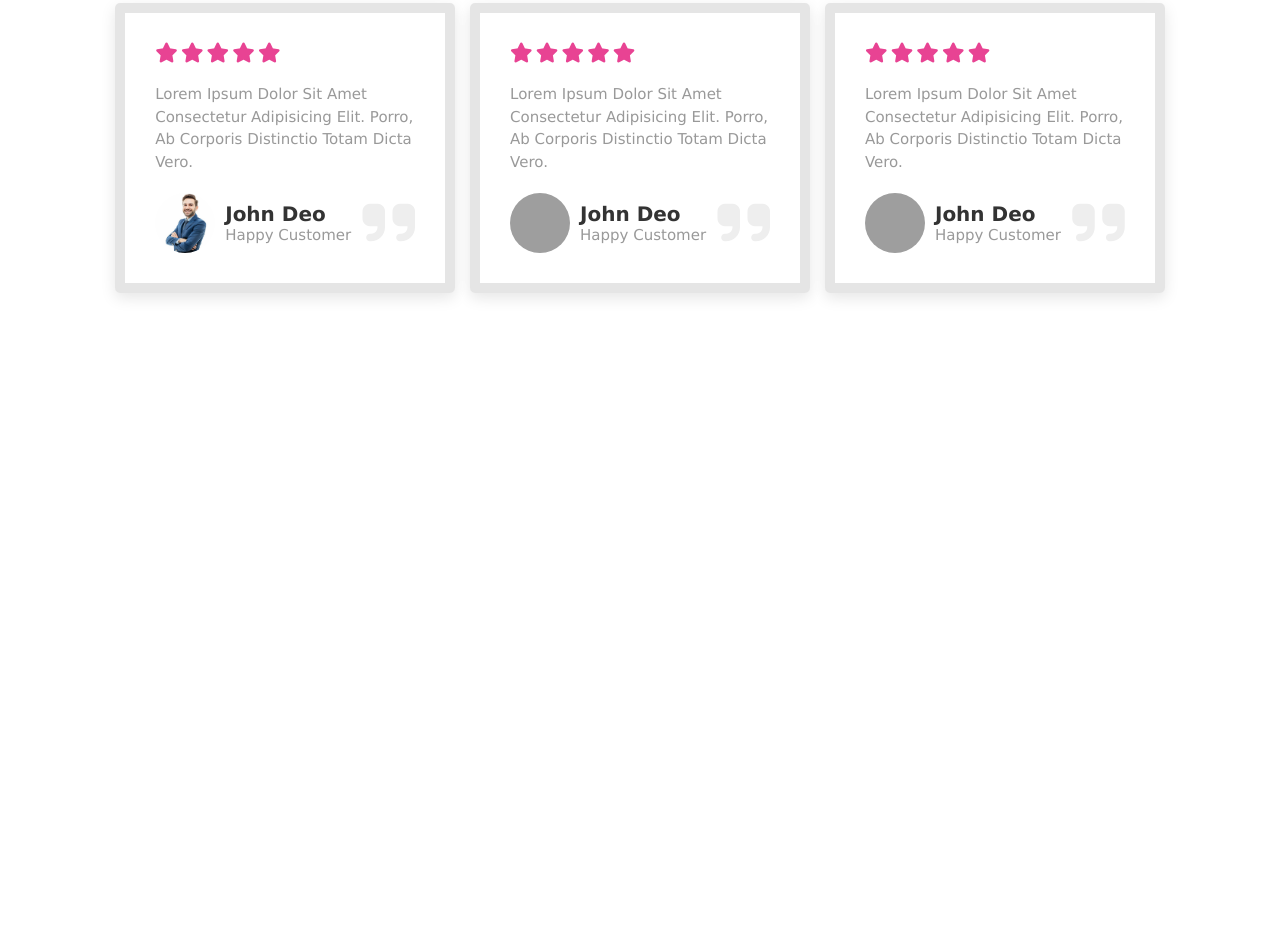
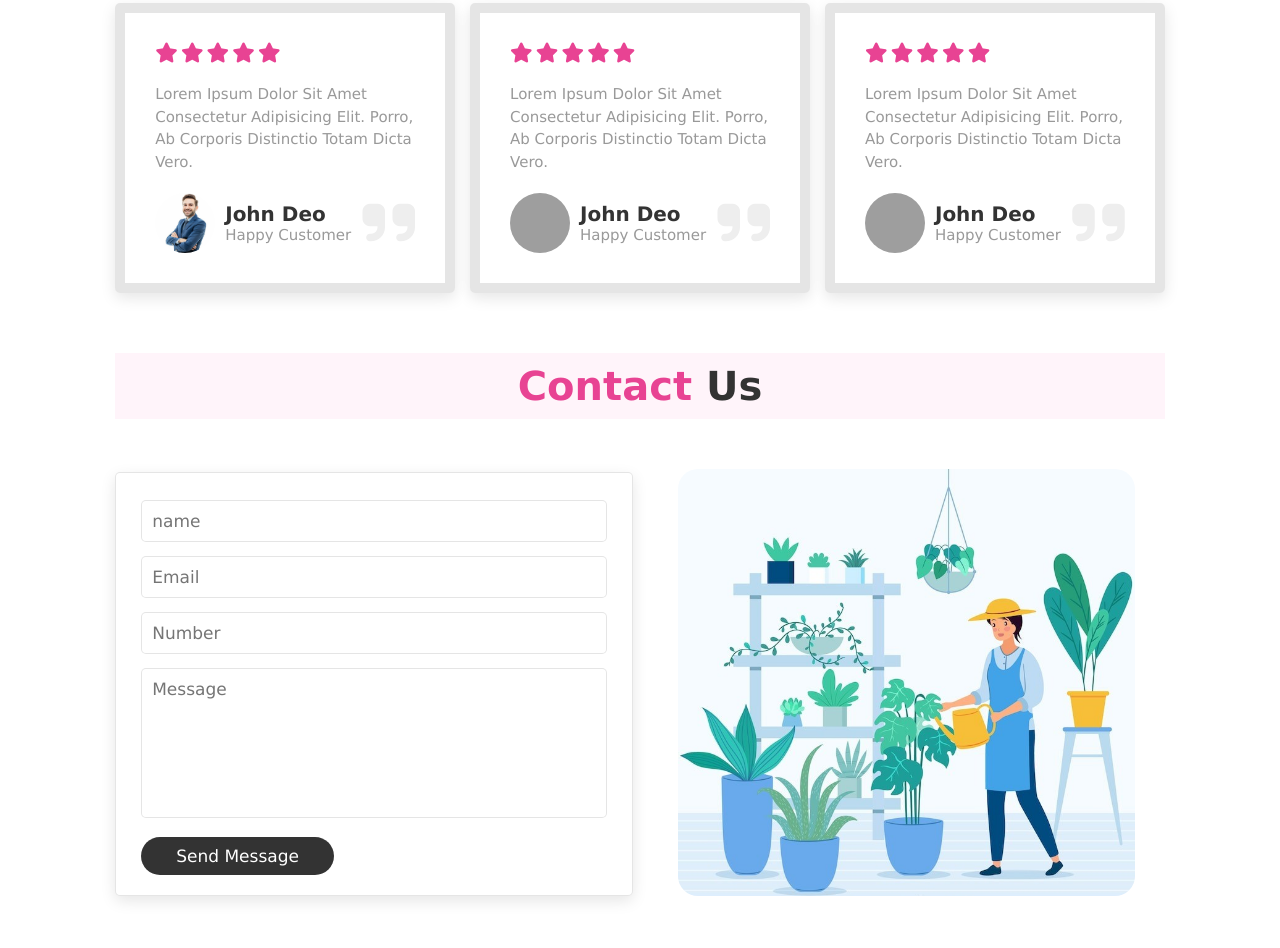
Before and after one commit to abdul-alim-0/E-Commerce-Website, a plain HTML site: page index.html in a window 1280 px wide. Shown: the part 2930-3878 px from the top of the page. Before the commit the page ends 3243 px from the top, so only its background shows below. Drawn offline with Linux system fonts and the light colour scheme; grey boxes are pictures that could not be loaded.

Commit message:
Add contact us feature section

```diff
--- a/index.html
+++ b/index.html
@@ -321,6 +321,24 @@
     </section>
     <!-- review section end  -->
 
+    <!-- contact section starts -->
+     <section class="contact" id="contact">
+        <h1 class="heading"><span> contact </span> us </h1>
+        <div class="row">
+            <form action="">
+                <input type="text" placeholder="name" name="" id="" class="box">
+                <input type="email" placeholder="Email" name="" id="" class="box">
+                <input type="number" placeholder="Number" name="" id="" class="box">
+                <textarea name="" id="" class="box" placeholder="Message" cols="30" rows="10"></textarea>
+                <input type="submit" name="" id="" value="send message" class="btn">
+            </form>
+            <div class="image">
+                <img src="./assets/image/about.jpg" alt="">
+            </div>
+        </div>
+     </section>
+    <!-- contact section end -->
+
 </body>
 
 </html>
--- a/style.css
+++ b/style.css
@@ -375,6 +375,52 @@ header .fa-bars{
 
 
 
+/* ======== contact section start ======= */
+.contact .row{
+    display: flex;
+    flex-wrap: wrap-reverse;
+    gap: 1.5rem;
+    align-items: center;
+}
+.contact .row form{
+    flex: 1 1 40rem;
+    padding: 2rem 2.5rem;
+    box-shadow: 0 .5rem 1.5rem rgba(0,0,0,0.1);
+    border: .1rem solid rgba(0,0,0,0.1);
+    background: #fff;
+    border-radius: 0.5rem;
+}
+.contact .row .image{
+    flex: 1 1 40rem;
+}
+.contact .row .image img{
+    width: 100%;
+    height: 100%;
+    padding: 3rem;
+    border-radius: 5rem;
+}
+.contact .row form .box{
+    padding: 1rem;
+    font-size: 1.7rem;
+    color: #333;
+    text-transform: none;
+    border: .1rem solid rgba(0,0,0,0.1);
+    border-radius: 0.5rem;
+    margin: 0.7rem 0;
+    width: 100%;
+}
+.contact .row form .box:focus{
+    border-color: var(--pink);
+}
+.contact .row form textarea{
+    height: 15rem;
+    resize: none;
+}
+/* ======== contact section end ======= */
+
+
+
+
 /* ========= media queries ============= */
 @media screen and (max-width:991px) {
     html{
```
Also changed, not shown: assets/image/about-1.jpg (added), assets/image/about-2.jpg (added), assets/image/about.jpg (added).
